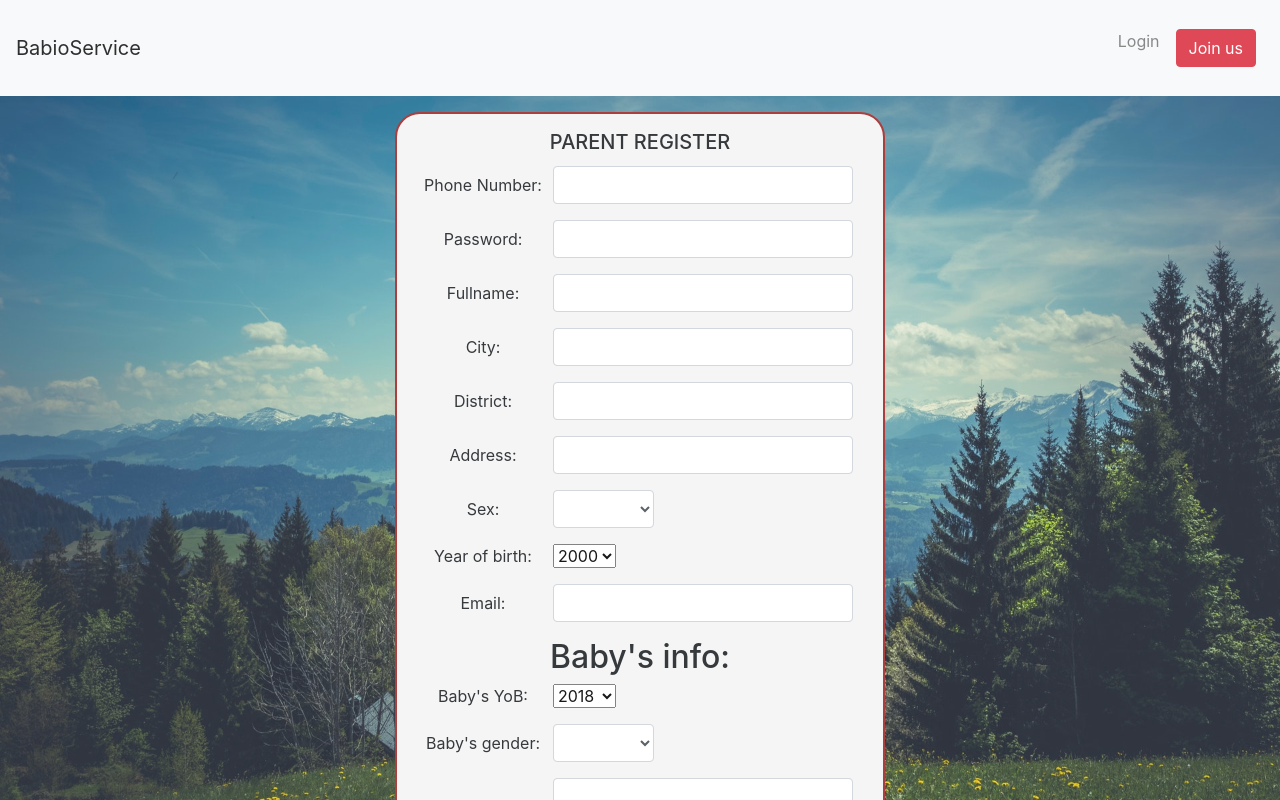
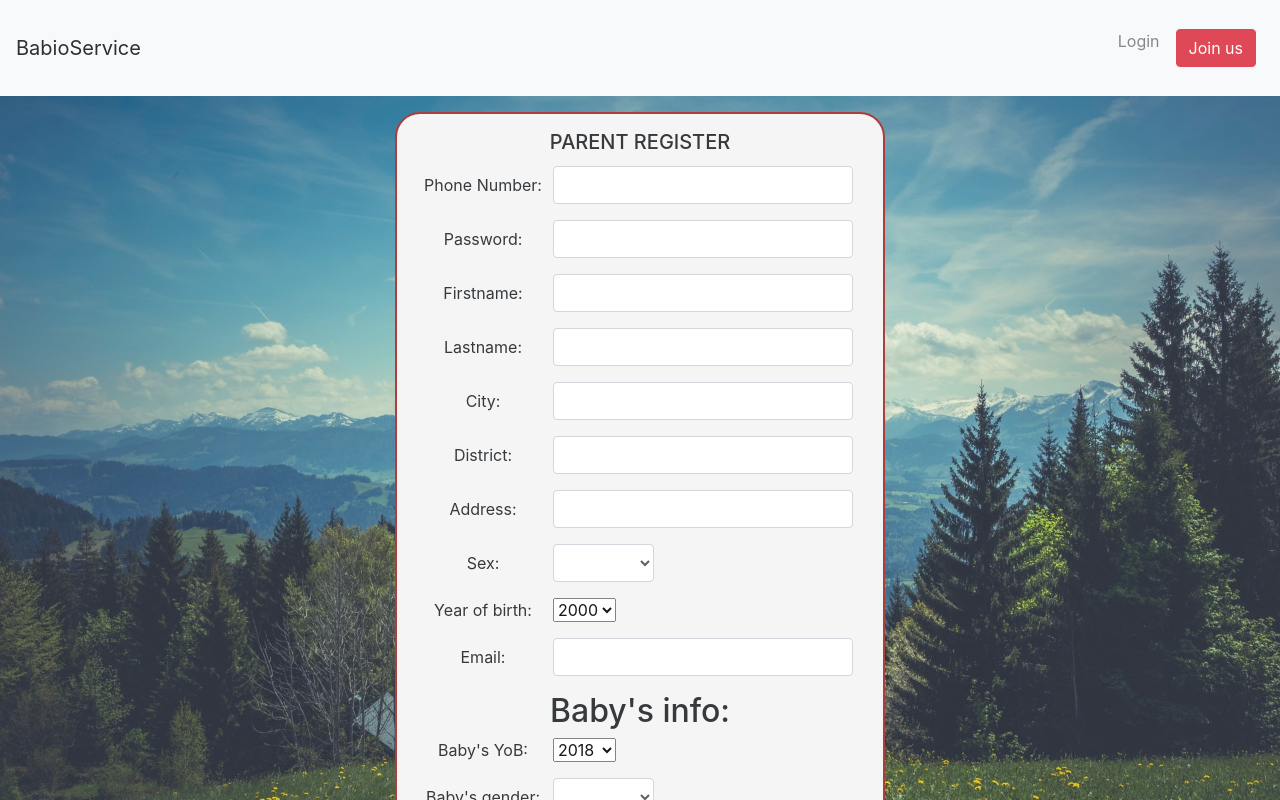
Before and after one commit to tranthuykieu/baby-client, a React (Create React App) app: page /parent/register in a window 1280 px wide. Shown: the top 800 px of the page. Built offline with nearby package versions, Linux system fonts and the light colour scheme.

Commit message:
editing register parent

```diff
--- a/src/components/register/RegisterParent.js
+++ b/src/components/register/RegisterParent.js
@@ -24,6 +24,7 @@ var background1 = {
   opacity: "0.9",
   backgroundAttachment: "fixed"
 };
+
 
 const button = {
   margin: "10px 0px 0px 0px"
@@ -67,13 +68,14 @@ class RegisterParent extends Component {
     console.log("id: " + e.target.id);
     if (e.target.id == 0) preParent.phoneNumber = e.target.value;
     if (e.target.id == 1) preParent.password = e.target.value;
-    if (e.target.id == 2) preParent.fullname = e.target.value;
-    if (e.target.id == 3) preParent.city = e.target.value;
-    if (e.target.id == 4) preParent.district = e.target.value;
-    if (e.target.id == 5) preParent.address = e.target.value;
-    if (e.target.id == 6) preParent.sex = e.target.value;
-    if (e.target.id == 7) preParent.yearOfBirth = e.target.value;
-    if (e.target.id == 8) preParent.email = e.target.value;
+    if (e.target.id == 2) preParent.firstname = e.target.value;
+    if (e.target.id == 3) preParent.lastname = e.target.value;
+    if (e.target.id == 4) preParent.city = e.target.value;
+    if (e.target.id == 5) preParent.district = e.target.value;
+    if (e.target.id == 6) preParent.address = e.target.value;
+    if (e.target.id == 7) preParent.sex = e.target.value;
+    if (e.target.id == 8) preParent.yearOfBirth = e.target.value;
+    if (e.target.id == 9) preParent.email = e.target.value;
     // if (e.target.id == 9) preParent.avatar = e.target.files[0].name;
     if (e.target.id == 10) preParent.babyAge = e.target.value;
     if (e.target.id == 11) preParent.babyGender = e.target.value;
@@ -177,7 +179,7 @@ class RegisterParent extends Component {
               />
             </FormGroup>
             <FormGroup className="form-inline">
-              <Label> Fullname: </Label>
+              <Label> Firstname: </Label>
               <Input
                 style={{ width: "300px" }}
                 onChange={this._handleChange}
@@ -187,7 +189,7 @@ class RegisterParent extends Component {
               />
             </FormGroup>
             <FormGroup className="form-inline">
-              <Label> City: </Label>
+              <Label> Lastname: </Label>
               <Input
                 style={{ width: "300px" }}
                 onChange={this._handleChange}
@@ -197,7 +199,7 @@ class RegisterParent extends Component {
               />
             </FormGroup>
             <FormGroup className="form-inline">
-              <Label>District: </Label>
+              <Label> City: </Label>
               <Input
                 style={{ width: "300px" }}
                 onChange={this._handleChange}
@@ -207,7 +209,7 @@ class RegisterParent extends Component {
               />
             </FormGroup>
             <FormGroup className="form-inline">
-              <Label> Address: </Label>
+              <Label>District: </Label>
               <Input
                 style={{ width: "300px" }}
                 onChange={this._handleChange}
@@ -217,11 +219,21 @@ class RegisterParent extends Component {
               />
             </FormGroup>
             <FormGroup className="form-inline">
+              <Label> Address: </Label>
+              <Input
+                style={{ width: "300px" }}
+                onChange={this._handleChange}
+                type="text"
+                id="6"
+                required
+              />
+            </FormGroup>
+            <FormGroup className="form-inline">
               <Label>Sex: </Label>
               <Input
                 onChange={this._handleChange}
                 type="select"
-                id="6"
+                id="7"
                 required
               >
                 <option />
@@ -232,7 +244,7 @@ class RegisterParent extends Component {
             </FormGroup>
             <FormGroup className="form-inline">
               <Label> Year of birth: </Label>
-              <div onChange={this._handleChange} type="number" id="7" required>
+              <div onChange={this._handleChange} type="number" id="8" required>
                 <select
                   value={this.selectedYear}
                   onChange={this._handleYearChange}
@@ -247,7 +259,7 @@ class RegisterParent extends Component {
                 style={{ width: "300px" }}
                 onChange={this._handleChange}
                 type="text"
-                id="8"
+                id="9"
               />
             </FormGroup>
             <h2>Baby's info:</h2>
```
Also changed, not shown: 1 other file (tests, documents, lock files or other folders).
